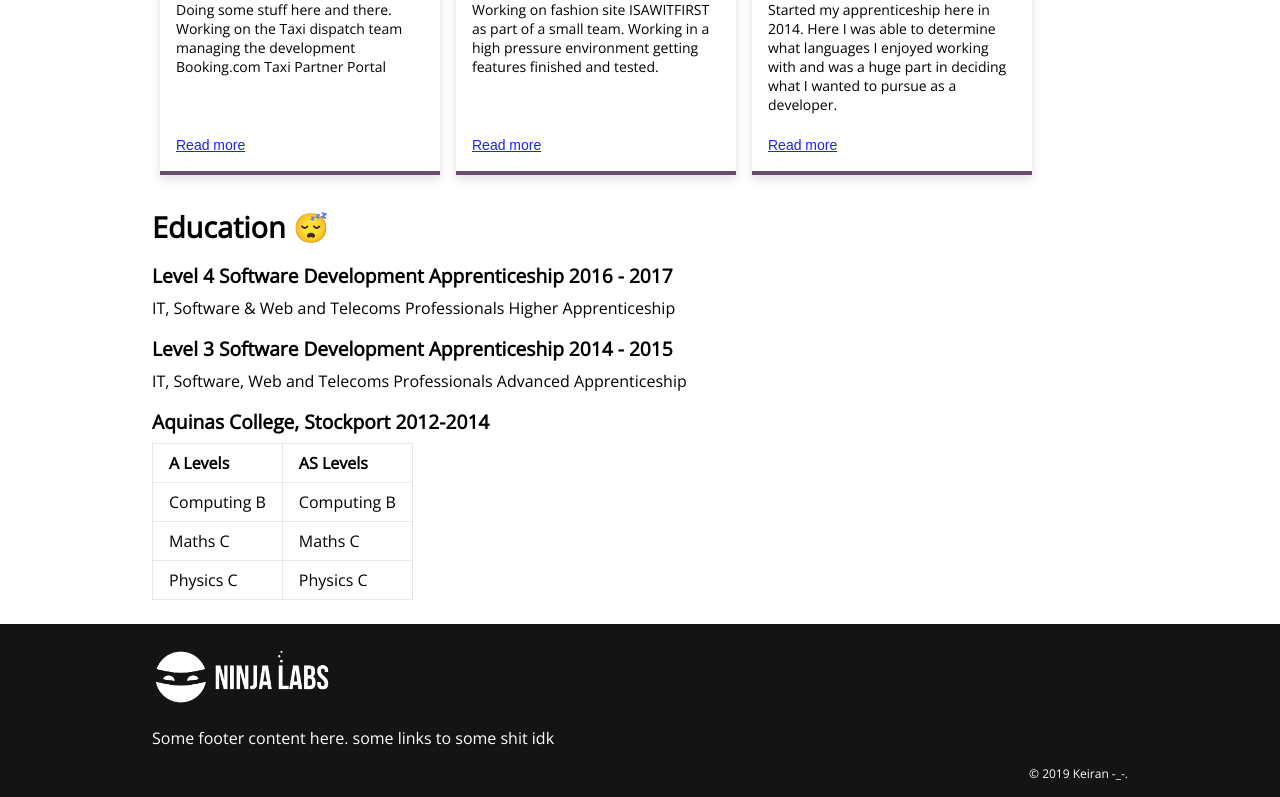
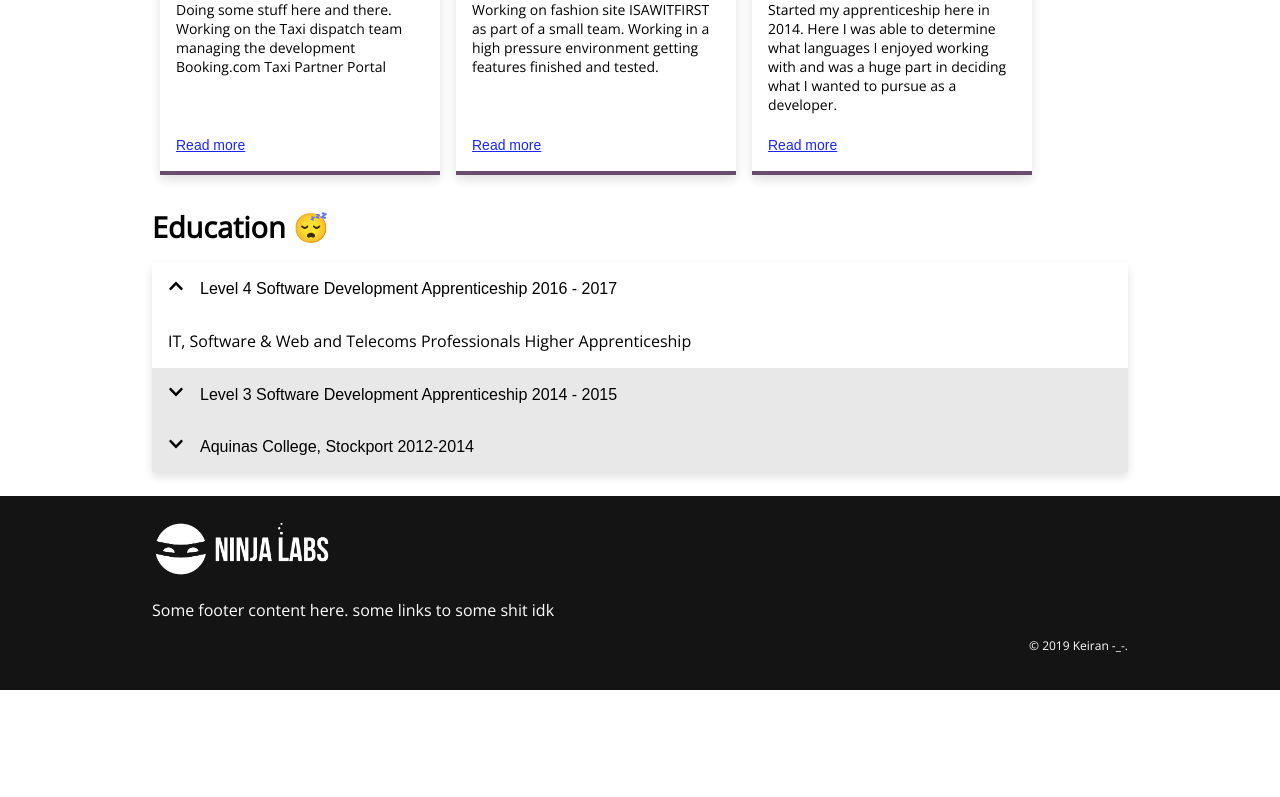
Before and after one commit to NinjaLabsUK/ninjalabs-website, a Next.js app: page /cv in a window 1280 px wide. Shown: the part 617-1414 px from the top of the page. After the commit the page ends 1307 px from the top, so only its background shows below. Built offline with nearby package versions, Linux system fonts and the light colour scheme.

Commit message:
accordion component + updated adxba logo

```diff
--- /dev/null
+++ b/components/Accordion.js
@@ -0,0 +1,98 @@
+import { useState } from "react";
+import { FaChevronDown, FaChevronUp } from "react-icons/fa";
+
+import {
+  SPACING,
+  COLOURS,
+  FONT_SIZE,
+  BORDER_RADIUS,
+  SHADOWS,
+  BREAKPOINTS
+} from "../styles";
+
+const Accordion = ({ items = [] }) => {
+  const [selectedIndex, setSelectedIndex] = useState(0);
+
+  return (
+    <div className="accordion">
+      {items.map(({ title, content }, index) => (
+        <>
+          <button
+            key={`accordion-button-${index}`}
+            className={`accordion__button ${
+              selectedIndex === index ? "accordion__button--active" : ""
+            }`}
+            onClick={() => setSelectedIndex(index)}
+          >
+            {selectedIndex === index ? (
+              <FaChevronUp style={{ marginRight: SPACING.medium }} />
+            ) : (
+              <FaChevronDown style={{ marginRight: SPACING.medium }} />
+            )}
+            {title}
+          </button>
+          <div
+            className={`accordion__content ${
+              selectedIndex === index ? "accordion__content--active" : ""
+            }`}
+          >
+            {typeof content === "function" ? content() : content}
+          </div>
+        </>
+      ))}
+
+      <style jsx>{`
+        .accordion {
+          border-radius: ${BORDER_RADIUS};
+          box-shadow: ${SHADOWS.light};
+          width: 100%;
+        }
+
+        .accordion__button {
+          display: block;
+          text-align: left;
+          border: none;
+          width: 100%;
+          background-color: ${COLOURS.lightGrey};
+          font-size: ${FONT_SIZE.medium};
+          padding: ${SPACING.medium};
+          cursor: pointer;
+        }
+
+        .accordion__button-icon {
+          margin-right: ${SPACING.medium};
+        }
+
+        .accordion__button--active {
+          background-color: ${COLOURS.white};
+        }
+
+        .accordion__content {
+          flex-grow: 1;
+          width: 100%;
+          padding: 0;
+          height: 0;
+          visibility: hidden;
+        }
+
+        .accordion__content--active {
+          height: auto;
+          visibility: visible;
+          padding: ${SPACING.medium};
+        }
+
+        @media (max-width: ${BREAKPOINTS.mobile}) {
+          .accordion {
+            flex-direction: column;
+          }
+
+          .accordion__button-container {
+            flex-basis: auto;
+          }
+        }
+      `}</style>
+    </div>
+  );
+};
+
+export default Accordion;
--- a/components/Navbar/Navbar.js
+++ b/components/Navbar/Navbar.js
@@ -21,7 +21,7 @@ export default () => (
           <FaTwitter size="1.6em" />
         </a>
         <a
-          href="https://github.com/NinjaLabsUK"
+          href="https://github.com/KChadwick96"
           className="icon"
           target="_blank"
         >
--- a/pages/cv.js
+++ b/pages/cv.js
@@ -5,6 +5,7 @@ import Container from "../components/Container";
 import AboutMe from "../components/AboutMe";
 import JobCard from "../components/JobCard";
 import BottomMoal from "../components/BottomModal";
+import Accordion from "../components/Accordion";
 import { COLOURS, SPACING, FONT_SIZE, SHADOWS, BREAKPOINTS } from "../styles";
 
 const JOBS = [
@@ -30,7 +31,7 @@ const JOBS = [
   },
   {
     companyName: "ADXBA",
-    imgSrc: "/img/adxba-logo2.png",
+    imgSrc: "/img/adxba-logo.png",
     position: "Software Developer",
     description:
       "Started my apprenticeship here in 2014. Here I was able to determine what languages I enjoyed working with and was a huge part in deciding what I wanted to pursue as a developer.",
@@ -127,17 +128,22 @@ const cv = () => {
 
         <h2>Education 😴</h2>
 
-        <h3>Level 4 Software Development Apprenticeship 2016 - 2017</h3>
-        <p>
-          IT, Software & Web and Telecoms Professionals Higher Apprenticeship
-        </p>
-        <h3>Level 3 Software Development Apprenticeship 2014 - 2015</h3>
-        <p>
-          IT, Software, Web and Telecoms Professionals Advanced Apprenticeship
-        </p>
-
-        <h3>Aquinas College, Stockport 2012-2014</h3>
-        <table>
+        <Accordion
+          items={[
+            {
+              title: "Level 4 Software Development Apprenticeship 2016 - 2017",
+              content:
+                "IT, Software & Web and Telecoms Professionals Higher Apprenticeship"
+            },
+            {
+              title: "Level 3 Software Development Apprenticeship 2014 - 2015",
+              content:
+                "IT, Software, Web and Telecoms Professionals Advanced Apprenticeship"
+            },
+            {
+              title: "Aquinas College, Stockport 2012-2014",
+              content: () => (
+                <table style={{ width: "100%", maxWidth: "400px" }}>
                   <thead>
                     <tr>
                       <th>A Levels</th>
@@ -159,6 +165,10 @@ const cv = () => {
                     </tr>
                   </tbody>
                 </table>
+              )
+            }
+          ]}
+        />
       </Container>
 
       <style jsx>{`
```
Also changed, not shown: public/img/adxba-logo.png, public/img/adxba-logo2.png (deleted). Lines whose indentation alone changed are shown as unchanged.
